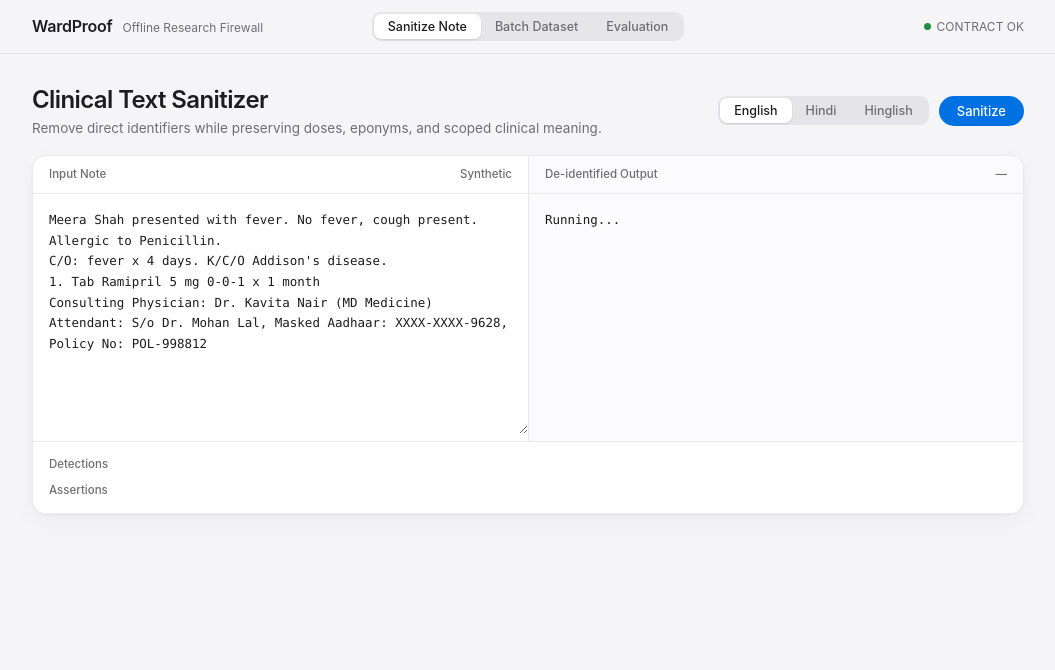
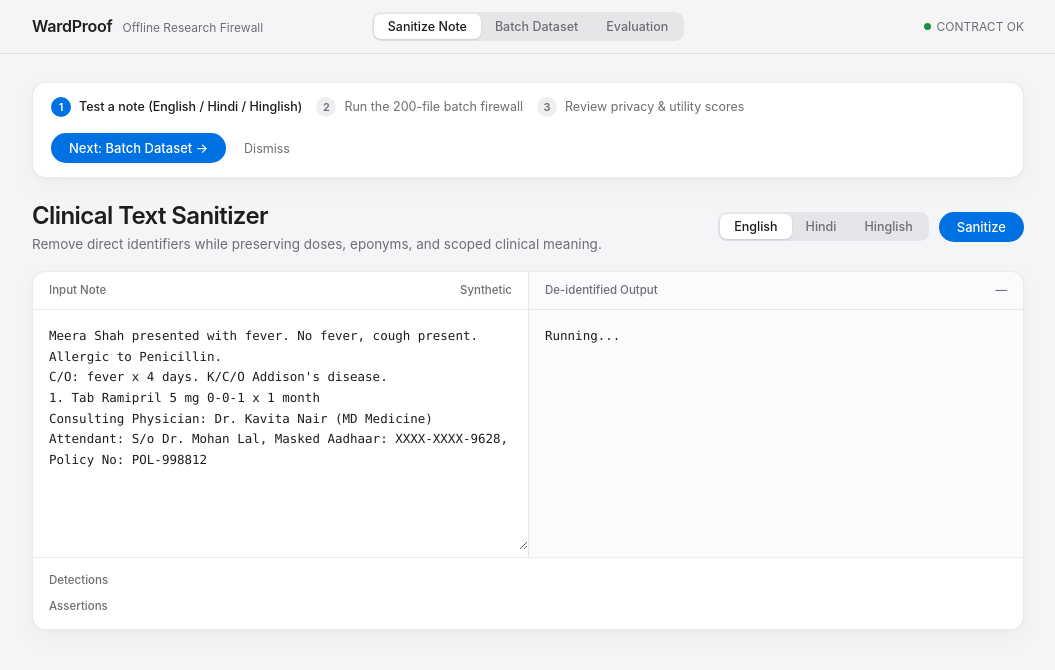
Before and after one commit to aditya-zig/wardproof, a plain HTML site: page frontend/index.html in a window 1280 px wide. Both pictures are taken after a click on the button "Sanitize Note". Shown: the whole page, without its empty margins (112-1167 px from the left). Drawn offline with Linux system fonts and the light colour scheme; no server answers.

Commit message:
feat(frontend): add Apple-style 3-step guided onboarding strip

```diff
--- a/frontend/index.html
+++ b/frontend/index.html
@@ -307,6 +307,62 @@
     .metric-k { font-size: 12px; color: var(--text-2); }
     .metric-v { font-size: 28px; font-weight: 600; letter-spacing: -0.025em; margin: 6px 0 4px; }
     .metric-d { font-size: 12px; color: var(--text-3); }
+
+    /* Guided Onboarding Strip (Apple-style, skippable) */
+    .guide {
+      background: var(--surface);
+      border: 1px solid var(--hairline);
+      border-radius: 14px;
+      padding: 14px 18px;
+      margin-bottom: 20px;
+      box-shadow: var(--shadow);
+      display: flex;
+      align-items: center;
+      justify-content: space-between;
+      gap: 16px;
+      flex-wrap: wrap;
+    }
+    .guide.hidden { display: none; }
+    .guide-steps {
+      display: flex;
+      align-items: center;
+      gap: 14px;
+      flex-wrap: wrap;
+    }
+    .guide-step {
+      display: inline-flex;
+      align-items: center;
+      gap: 8px;
+      font-size: 12.5px;
+      color: var(--text-2);
+      cursor: pointer;
+    }
+    .guide-step.current { color: var(--text); font-weight: 500; }
+    .guide-step.done { color: var(--green); }
+    .step-num {
+      width: 20px;
+      height: 20px;
+      border-radius: 50%;
+      display: grid;
+      place-items: center;
+      font-size: 11px;
+      font-weight: 600;
+      background: var(--seg-bg);
+      color: var(--text-2);
+    }
+    .guide-step.current .step-num { background: var(--blue); color: #fff; }
+    .guide-step.done .step-num { background: var(--green-bg); color: var(--green); }
+    .guide-actions { display: flex; align-items: center; gap: 10px; }
+    .btn-ghost {
+      border: none;
+      background: transparent;
+      color: var(--text-2);
+      font-family: var(--font);
+      font-size: 12.5px;
+      cursor: pointer;
+      padding: 5px 8px;
+    }
+    .btn-ghost:hover { color: var(--text); }
   </style>
 </head>
 <body>
@@ -332,6 +388,28 @@
   </header>
 
   <main>
+    <!-- Guided Onboarding Strip -->
+    <div id="guideBar" class="guide" role="region" aria-label="Getting Started">
+      <div class="guide-steps">
+        <span class="guide-step current" id="gstep-1" onclick="goStep(1)">
+          <span class="step-num">1</span>
+          <span>Test a note (English / Hindi / Hinglish)</span>
+        </span>
+        <span class="guide-step" id="gstep-2" onclick="goStep(2)">
+          <span class="step-num">2</span>
+          <span>Run the 200-file batch firewall</span>
+        </span>
+        <span class="guide-step" id="gstep-3" onclick="goStep(3)">
+          <span class="step-num">3</span>
+          <span>Review privacy &amp; utility scores</span>
+        </span>
+      </div>
+      <div class="guide-actions">
+        <button id="guideNextBtn" class="btn-primary" onclick="nextGuideStep()">Next: Batch Dataset →</button>
+        <button class="btn-ghost" onclick="dismissGuide()">Dismiss</button>
+      </div>
+    </div>
+
     <!-- View 1: Sanitize Note -->
     <section id="view-sanitize" class="view active">
       <div class="view-head">
@@ -443,11 +521,53 @@
       hinglish: "NURSING NOTES - Ward 8 (Medicine), Bed 2 - ADM000161\nShahid sahab ka BP 117/82, pulse 106. Bukhar 103 F. Paracetamol 650 mg diya.\nPatient ko bukhar nahi hai. Sulfa se allergy hai. F/H: Papa ko heart disease tha.\nAlt Phone: 098765-43210"
     };
 
+    let currentStep = 1;
+    const completedSteps = new Set([1]);
+
+    function updateGuideUI() {
+      for (const s of [1, 2, 3]) {
+        const el = document.getElementById("gstep-" + s);
+        if (!el) continue;
+        el.classList.remove("current", "done");
+        if (s === currentStep) el.classList.add("current");
+        else if (completedSteps.has(s)) el.classList.add("done");
+      }
+      const nextBtn = document.getElementById("guideNextBtn");
+      if (!nextBtn) return;
+      if (currentStep === 1) nextBtn.textContent = "Next: Batch Dataset →";
+      else if (currentStep === 2) nextBtn.textContent = "Next: Evaluation →";
+      else nextBtn.textContent = "Done ✓";
+    }
+
+    function goStep(step) {
+      currentStep = step;
+      completedSteps.add(step);
+      const map = { 1: "sanitize", 2: "batch", 3: "eval" };
+      const btns = document.querySelectorAll("header .segmented button");
+      switchView(map[step], btns[step - 1]);
+      updateGuideUI();
+    }
+
+    function nextGuideStep() {
+      if (currentStep < 3) goStep(currentStep + 1);
+      else dismissGuide();
+    }
+
+    function dismissGuide() {
+      document.getElementById("guideBar").classList.add("hidden");
+    }
+
     function switchView(name, btn) {
       document.querySelectorAll(".view").forEach(v => v.classList.remove("active"));
       document.getElementById("view-" + name).classList.add("active");
       btn.parentElement.querySelectorAll("button").forEach(b => b.classList.remove("active"));
       btn.classList.add("active");
+      const rev = { sanitize: 1, batch: 2, eval: 3 };
+      if (rev[name]) {
+        currentStep = rev[name];
+        completedSteps.add(currentStep);
+        updateGuideUI();
+      }
     }
 
     function loadPreset(name, btn) {
```
